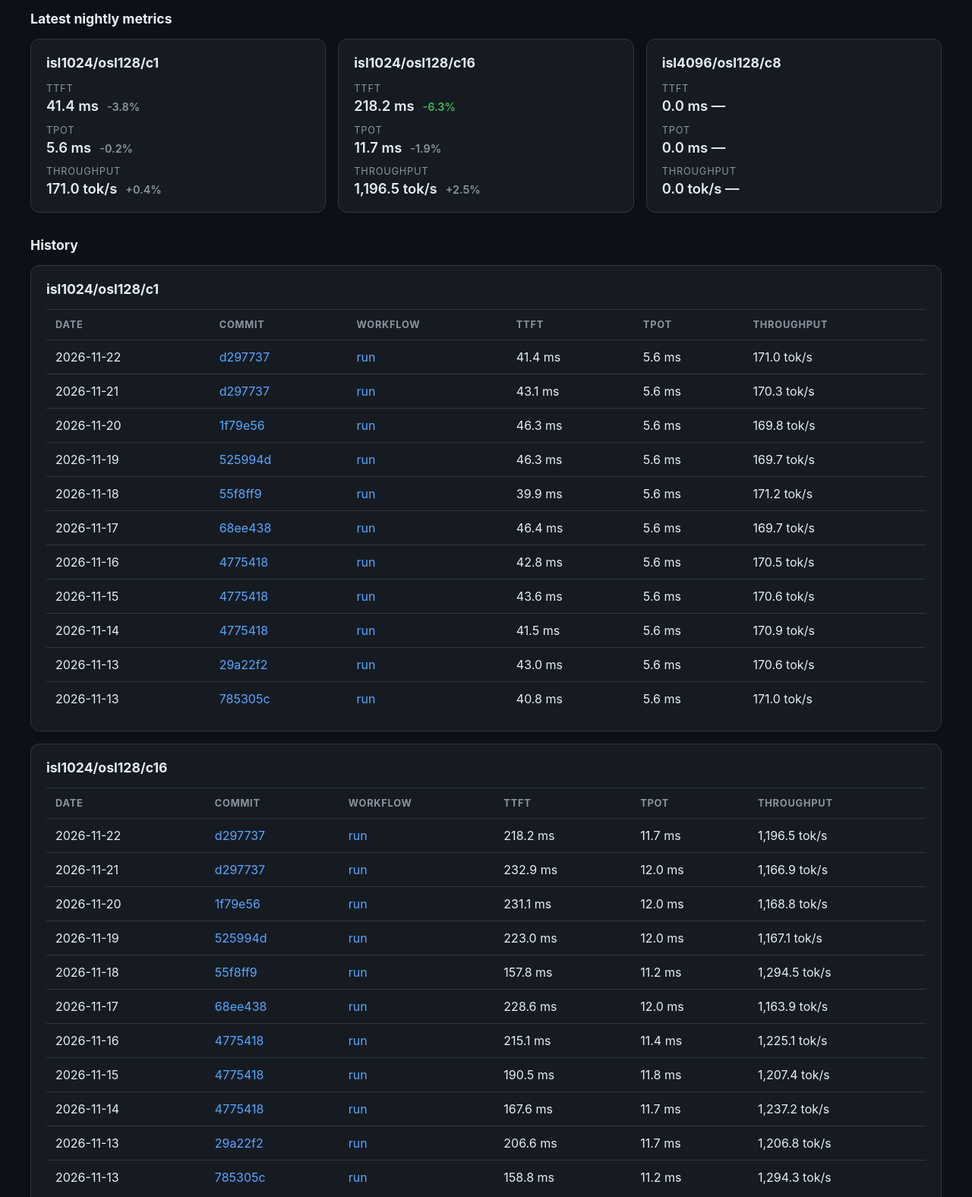
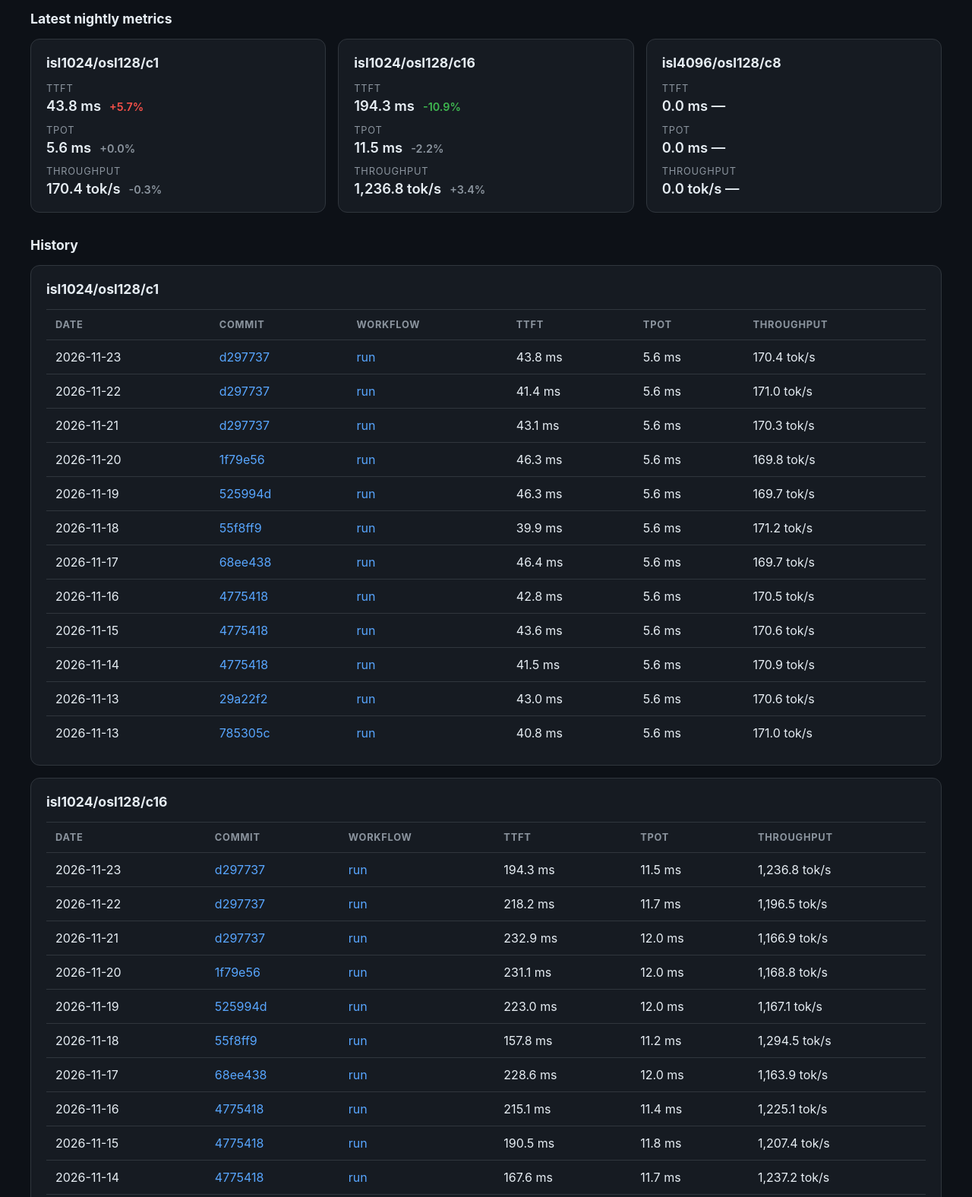
Before and after one commit to ROCm/rocm-aic, a plain HTML site: page vllm-emul-performance/index.html in a window 1280 px wide. Shown: the part 420-1996 px from the top of the page at 76% size. Drawn offline with Linux system fonts and the light colour scheme.

Commit message:
perf: publish vllm-emul metrics from d297737cd8907fde2002583e4b46e2a27d54fefe
Generated by rocm-aic-vllm-emul-performance.yml. [skip ci]

```diff
--- a/vllm-emul-performance/index.html
+++ b/vllm-emul-performance/index.html
@@ -53,7 +53,7 @@
       Tracks the vLLM emulator (llm-emu) performance envelope as a baseline before dedicated hardware lanes are available.
     </p>
     <p class="meta">
-      Latest run: 2026-11-22 · commit <a href="https://github.com/ROCm/rocm-aic/commit/d297737cd8907fde2002583e4b46e2a27d54fefe">d297737</a> · <a href="https://github.com/ROCm/rocm-aic/actions/runs/45023024184">workflow run</a>
+      Latest run: 2026-11-23 · commit <a href="https://github.com/ROCm/rocm-aic/commit/d297737cd8907fde2002583e4b46e2a27d54fefe">d297737</a> · <a href="https://github.com/ROCm/rocm-aic/actions/runs/45176290285">workflow run</a>
     </p>
 
     <section class="config">
@@ -71,17 +71,17 @@
       <section class="card">
         <h2>isl1024/osl128/c1</h2>
         <dl>
-          <div><dt>TTFT</dt><dd>41.4 ms <span class="delta flat">-3.8%</span></dd></div>
-          <div><dt>TPOT</dt><dd>5.6 ms <span class="delta flat">-0.2%</span></dd></div>
-          <div><dt>Throughput</dt><dd>171.0 tok/s <span class="delta flat">+0.4%</span></dd></div>
+          <div><dt>TTFT</dt><dd>43.8 ms <span class="delta down">+5.7%</span></dd></div>
+          <div><dt>TPOT</dt><dd>5.6 ms <span class="delta flat">+0.0%</span></dd></div>
+          <div><dt>Throughput</dt><dd>170.4 tok/s <span class="delta flat">-0.3%</span></dd></div>
         </dl>
       </section>
       <section class="card">
         <h2>isl1024/osl128/c16</h2>
         <dl>
-          <div><dt>TTFT</dt><dd>218.2 ms <span class="delta up">-6.3%</span></dd></div>
-          <div><dt>TPOT</dt><dd>11.7 ms <span class="delta flat">-1.9%</span></dd></div>
-          <div><dt>Throughput</dt><dd>1,196.5 tok/s <span class="delta flat">+2.5%</span></dd></div>
+          <div><dt>TTFT</dt><dd>194.3 ms <span class="delta up">-10.9%</span></dd></div>
+          <div><dt>TPOT</dt><dd>11.5 ms <span class="delta flat">-2.2%</span></dd></div>
+          <div><dt>Throughput</dt><dd>1,236.8 tok/s <span class="delta flat">+3.4%</span></dd></div>
         </dl>
       </section>
       <section class="card">
@@ -112,6 +112,13 @@
           </thead>
           <tbody>
             <tr>
+              <td>2026-11-23</td>
+              <td><a href="https://github.com/ROCm/rocm-aic/commit/d297737cd8907fde2002583e4b46e2a27d54fefe">d297737</a></td>
+              <td><a href="https://github.com/ROCm/rocm-aic/actions/runs/45176290285">run</a></td>
+              <td>43.8 ms</td>
+              <td>5.6 ms</td>
+              <td>170.4 tok/s</td>
+            </tr><tr>
               <td>2026-11-22</td>
               <td><a href="https://github.com/ROCm/rocm-aic/commit/d297737cd8907fde2002583e4b46e2a27d54fefe">d297737</a></td>
               <td><a href="https://github.com/ROCm/rocm-aic/actions/runs/45023024184">run</a></td>
@@ -207,6 +214,13 @@
           </thead>
           <tbody>
             <tr>
+              <td>2026-11-23</td>
+              <td><a href="https://github.com/ROCm/rocm-aic/commit/d297737cd8907fde2002583e4b46e2a27d54fefe">d297737</a></td>
+              <td><a href="https://github.com/ROCm/rocm-aic/actions/runs/45176290285">run</a></td>
+              <td>194.3 ms</td>
+              <td>11.5 ms</td>
+              <td>1,236.8 tok/s</td>
+            </tr><tr>
               <td>2026-11-22</td>
               <td><a href="https://github.com/ROCm/rocm-aic/commit/d297737cd8907fde2002583e4b46e2a27d54fefe">d297737</a></td>
               <td><a href="https://github.com/ROCm/rocm-aic/actions/runs/45023024184">run</a></td>
@@ -302,6 +316,13 @@
           </thead>
           <tbody>
             <tr>
+              <td>2026-11-23</td>
+              <td><a href="https://github.com/ROCm/rocm-aic/commit/d297737cd8907fde2002583e4b46e2a27d54fefe">d297737</a></td>
+              <td><a href="https://github.com/ROCm/rocm-aic/actions/runs/45176290285">run</a></td>
+              <td>0.0 ms</td>
+              <td>0.0 ms</td>
+              <td>0.0 tok/s</td>
+            </tr><tr>
               <td>2026-11-22</td>
               <td><a href="https://github.com/ROCm/rocm-aic/commit/d297737cd8907fde2002583e4b46e2a27d54fefe">d297737</a></td>
               <td><a href="https://github.com/ROCm/rocm-aic/actions/runs/45023024184">run</a></td>
```
Also changed, not shown: 1 other file.
